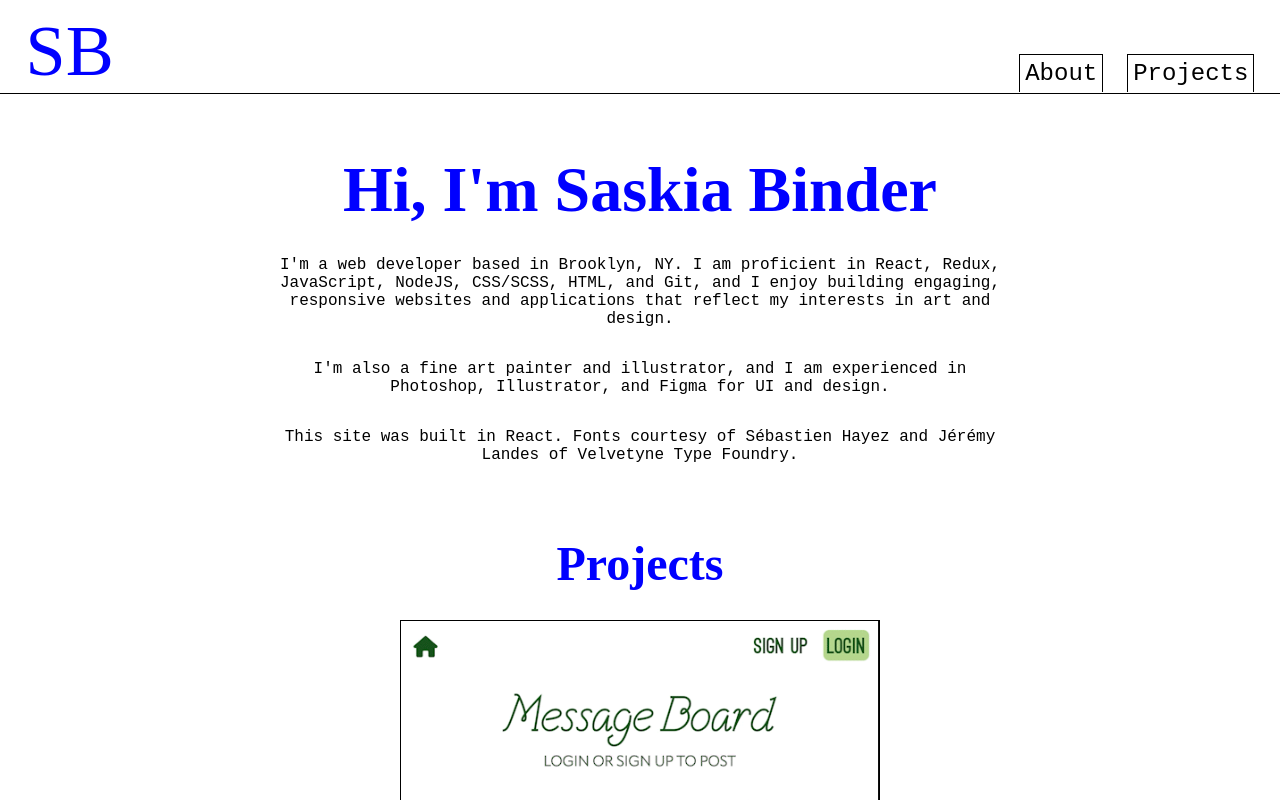
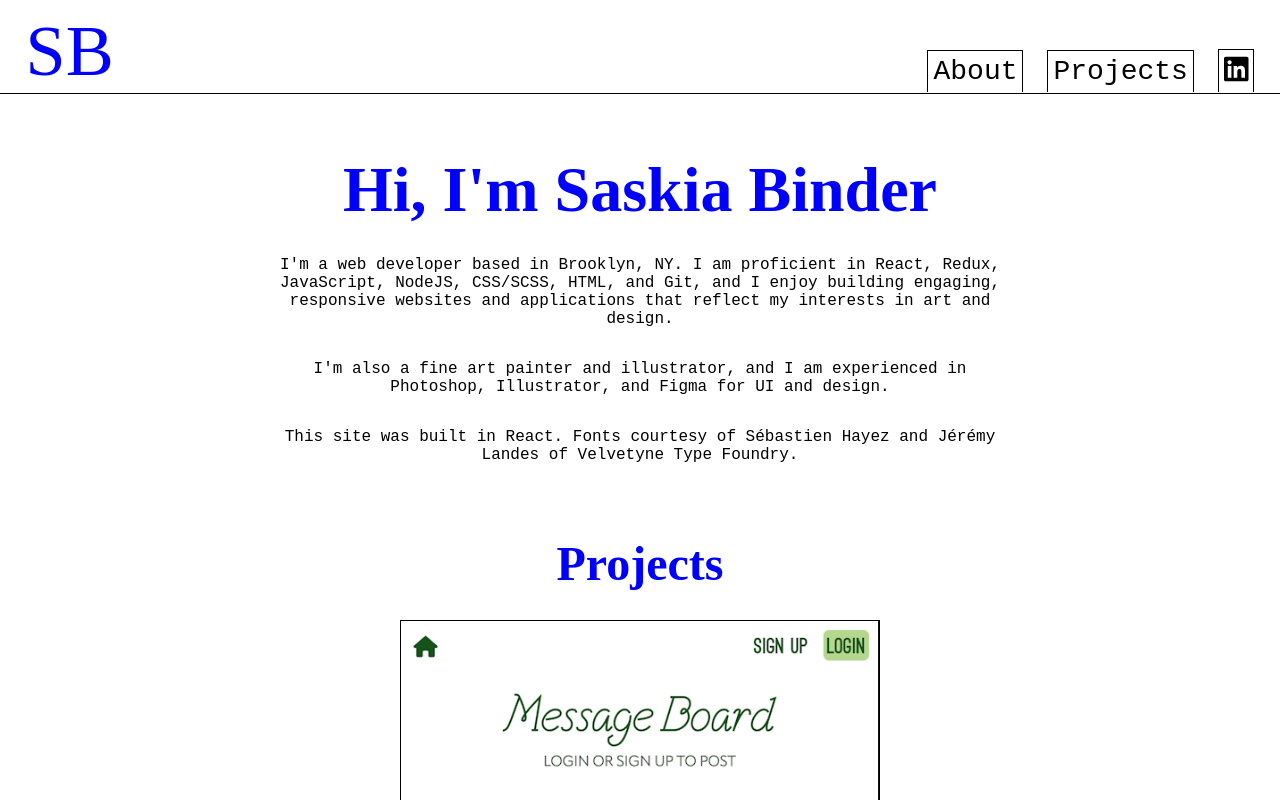
Before and after one commit to saskiabt/portfolio, a React (Create React App) app: page /art in a window 1280 px wide. Shown: the top 800 px of the page. Built offline with nearby package versions, Linux system fonts and the light colour scheme; a web font is replaced by a local one.

Commit message:
changr nav button styling and add link to linkedin

```diff
--- /dev/null
+++ b/babel-plugin-macros.config.js
@@ -0,0 +1,5 @@
+module.exports = {
+  "fontawesome-svg-core": {
+    license: "free",
+  },
+};
--- a/package.json
+++ b/package.json
@@ -4,9 +4,15 @@
   "homepage": "https://saskiabt.github.io/portfolio",
   "private": true,
   "dependencies": {
+    "@fortawesome/fontawesome-svg-core": "^6.2.0",
+    "@fortawesome/free-brands-svg-icons": "^6.2.0",
+    "@fortawesome/free-regular-svg-icons": "^6.2.0",
+    "@fortawesome/free-solid-svg-icons": "^6.2.0",
+    "@fortawesome/react-fontawesome": "^0.2.0",
     "@testing-library/jest-dom": "^5.16.5",
     "@testing-library/react": "^13.3.0",
     "@testing-library/user-event": "^13.5.0",
+    "babel-plugin-macros": "^3.1.0",
     "react": "^18.2.0",
     "react-dom": "^18.2.0",
     "react-router-dom": "^6.4.0",
--- a/src/Components/Button.jsx
+++ b/src/Components/Button.jsx
@@ -1,28 +1,11 @@
 /* eslint-disable react/prop-types */
 /* eslint-disable react/destructuring-assignment */
 import React from "react";
+import "../styles/nav/nav.css";
 
 function Button(props) {
-  const buttonStyle = {
-    background: "none",
-    border: 0,
-    borderTop: "1px solid black",
-    borderLeft: "1px solid black",
-    borderRight: "1px solid black",
-    fontSize: "24px",
-    fontFamily: "roboto-mono,monospace",
-    fontWeight: 300,
-    fontStyle: "normal",
-    padding: "5px",
-  };
-
   return (
-    <button
-      className="navButton"
-      type="button"
-      onClick={props.onClick}
-      style={buttonStyle}
-    >
+    <button className="navButton" type="button" onClick={props.onClick}>
       {props.text}
     </button>
   );
--- a/src/Components/Header.jsx
+++ b/src/Components/Header.jsx
@@ -1,11 +1,17 @@
 /* eslint-disable react/prop-types */
 import React from "react";
+import { FontAwesomeIcon } from "@fortawesome/react-fontawesome";
+import { faLinkedin } from "@fortawesome/free-brands-svg-icons";
 import Button from "./Button";
 import headerStyles from "../styles/headerStyles";
 import nameStyles from "../styles/nameStyles";
 import wrapperStyles from "../styles/wrapperStyles";
+import "../styles/nav/nav.css";
 
 function Header({ scrollToAbout, scrollToProjects }) {
+  const goToLinkedin = () => {
+    window.open("https://www.linkedin.com/in/saskia-binder/", "_blank");
+  };
   return (
     <div className="header" style={headerStyles}>
       <div id="name" className="font-face-gm" style={nameStyles}>
@@ -14,6 +20,9 @@ function Header({ scrollToAbout, scrollToProjects }) {
       <div className="button-wrapper" style={wrapperStyles}>
         <Button text="About" onClick={scrollToAbout} />
         <Button text="Projects" onClick={scrollToProjects} />
+        <button type="button" className="navButton" onClick={goToLinkedin}>
+          <FontAwesomeIcon icon={faLinkedin} />
+        </button>
         {/* <Button text="Art" /> */}
       </div>
     </div>
--- /dev/null
+++ b/src/styles/nav/nav.css
@@ -0,0 +1,17 @@
+.navButton {
+  background: none;
+  border: 0;
+  border-top: 1px solid black;
+  border-left: 1px solid black;
+  border-right: 1px solid black;
+  font-size: 28px;
+  font-family: "roboto-mono", monospace;
+  font-weight: 300;
+  font-style: normal;
+  padding: 5px;
+  cursor: pointer;
+}
+.navButton:hover {
+  transform: translateY(2.4px);
+  transition: ease-in-out 0.2s;
+}/*# sourceMappingURL=nav.css.map */
--- /dev/null
+++ b/src/styles/nav/nav.scss
@@ -0,0 +1,21 @@
+.navButton {
+  background: none;
+  border: 0;
+  border-top: 1px solid black;
+  border-left: 1px solid black;
+  border-right: 1px solid black;
+  font-size: 28px;
+  font-family: "roboto-mono", monospace;
+  font-weight: 300;
+  font-style: normal;
+  padding: 5px;
+  cursor: pointer;
+
+  &:hover {
+    // transform: scale(0.98);
+    transform: translateY(2.4px);
+
+    transition: ease-in-out 0.2s;
+    // border-bottom: 0.3px solid black;
+  }
+}
```
Also changed, not shown: .babel.config.js (added), 2 other files (tests, documents, lock files or other folders).
